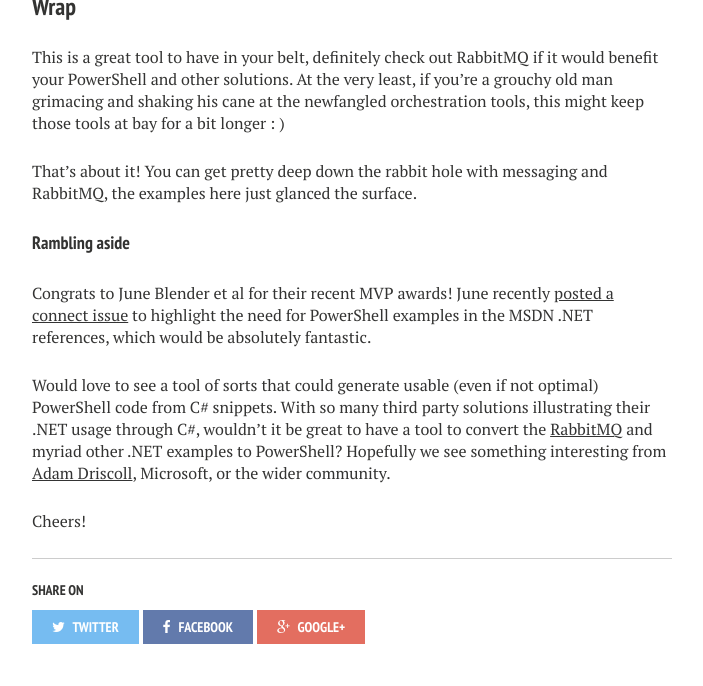
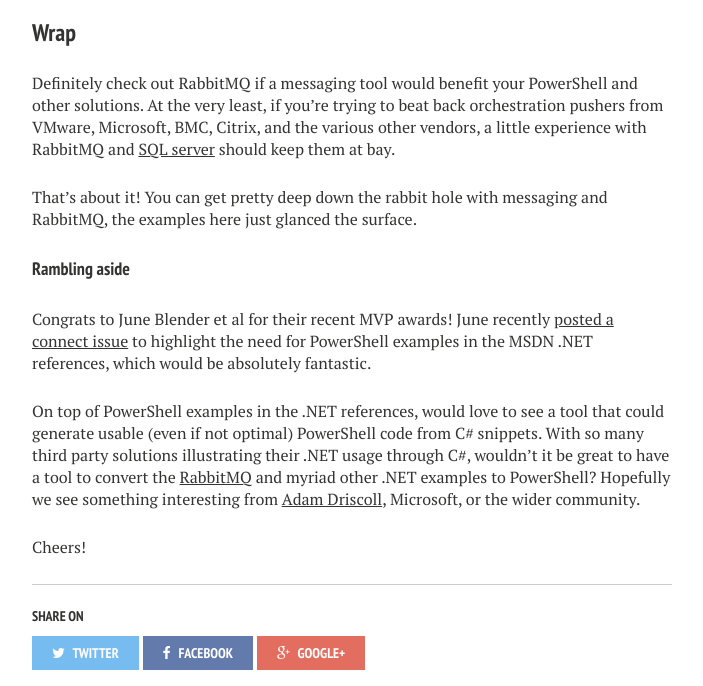
Before and after one commit to RamblingCookieMonster/RamblingCookieMonster.github.io, a Jekyll site: the page built from Drafts/2015-07-05-RabbitMQ-Intro.md, in a window 1280 px wide and 900 px high, scrolled down 5784 px, cut to the strip 214-900 px from the top of the window. Shown: the whole strip, without its empty margins (288-991 px from the left). Built offline with Jekyll 4.4.1, drawn with Linux system fonts in a browser that asks for light colours; nearby versions of some CDN libraries; comment, search, counter and statistics services are not loaded; some of the changed text lies outside the part shown.

Commit message:
rename for date

```diff
--- a/Drafts/2015-05-08-RabbitMQ-Intro.md
+++ b/Drafts/2015-07-05-RabbitMQ-Intro.md
@@ -153,6 +153,8 @@
 
 ![A DSC Resource for RabbitMQ?](/images/rabbitmq/dscresource.png)
 
+We have a RabbitMQ server is up and running! What can we do with it?
+
 ### Managing RabbitMQ with RabbitMQTools
 
 A while back, Mariusz Wojcik wrote a fairly complete module for managing RabbitMQ via the REST API: RabbitMQTools. This fit the bill, but I needed HTTPS support, and I prefer a Credential parameter to a plaintext password.
@@ -177,7 +179,7 @@
 
 ### Wrap
 
-This is a great tool to have in your belt, definitely check out RabbitMQ if it would benefit your PowerShell and other solutions. At the very least, if you're a grouchy old man grimacing and shaking his cane at the newfangled orchestration tools, this might keep those tools at bay for a bit longer : )
+Definitely check out RabbitMQ if a messaging tool would benefit your PowerShell and other solutions. At the very least, if you're trying to beat back orchestration pushers from VMware, Microsoft, BMC, Citrix, and the various other vendors, a little experience with RabbitMQ and [SQL server](https://ramblingcookiemonster.wordpress.com/2014/03/12/sql-for-powershell-for-sql-newbies/) should keep them at bay.
 
 That's about it! You can get pretty deep down the rabbit hole with messaging and RabbitMQ, the examples here just glanced the surface.
 
@@ -185,6 +187,6 @@
 
 Congrats to June Blender et al for their recent MVP awards! June recently [posted a connect issue](https://connect.microsoft.com/PowerShell/feedbackdetail/view/1351032/add-powershell-tab-and-examples-to-net-reference-pages-in-msdn) to highlight the need for PowerShell examples in the MSDN .NET references, which would be absolutely fantastic.
 
-Would love to see a tool of sorts that could generate usable (even if not optimal) PowerShell code from C# snippets. With so many third party solutions illustrating their .NET usage through C#, wouldn't it be great to have a tool to convert the [RabbitMQ](http://www.rabbitmq.com/tutorials/tutorial-one-dotnet.html) and myriad other .NET examples to PowerShell? Hopefully we see something interesting from [Adam Driscoll](https://github.com/adamdriscoll/PowerShellCodeDomProvider), Microsoft, or the wider community.
+On top of PowerShell examples in the .NET references, would love to see a tool that could generate usable (even if not optimal) PowerShell code from C# snippets. With so many third party solutions illustrating their .NET usage through C#, wouldn't it be great to have a tool to convert the [RabbitMQ](http://www.rabbitmq.com/tutorials/tutorial-one-dotnet.html) and myriad other .NET examples to PowerShell? Hopefully we see something interesting from [Adam Driscoll](https://github.com/adamdriscoll/PowerShellCodeDomProvider), Microsoft, or the wider community.
 
 Cheers!
```
Also changed, not shown: other parts of Drafts/2015-07-05-RabbitMQ-Intro.md (+2 -2 lines).
